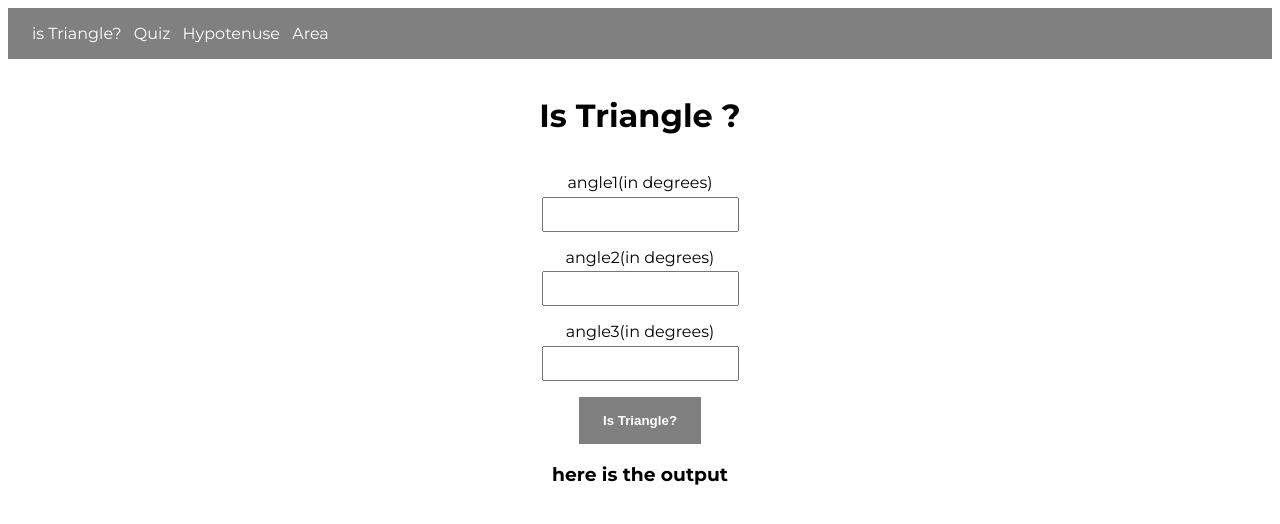
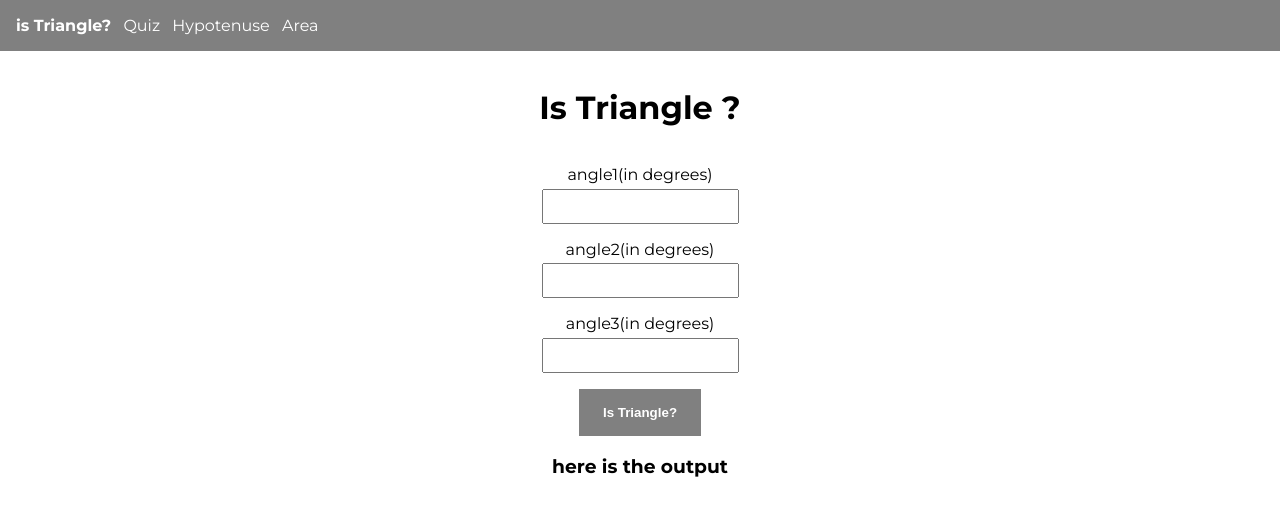
Before and after one commit to Avin008/fun-with-triangles, a plain HTML site: page index.html in a window 1280 px wide. Drawn offline with Linux system fonts and the light colour scheme.

Commit message:
updated: navbar labels fontweight

```diff
--- a/index.html
+++ b/index.html
@@ -9,7 +9,7 @@
   </head>
   <body>
     <nav class="navbar">
-      <a href="#">is Triangle?</a>
+      <a href="#" class="active">is Triangle?</a>
       <a href="/pages/quiz.html">Quiz</a>
       <a href="#">Hypotenuse</a>
       <a href="#">Area</a>
--- a/style.css
+++ b/style.css
@@ -2,6 +2,7 @@
 
 body {
   font-family: "Montserrat", sans-serif;
+  margin: 0;
 }
 
 .container {
@@ -28,7 +29,7 @@ label {
 
 .navbar {
   background-color: gray;
-  padding: 1rem;
+  padding: 1rem 0.5rem;
 }
 
 a {
@@ -61,3 +62,7 @@ input {
   color: white;
   font-weight: bold;
 }
+
+.active {
+  font-weight: bold;
+}
```
Also changed, not shown: pages/quiz.html (+1 -1 lines).
